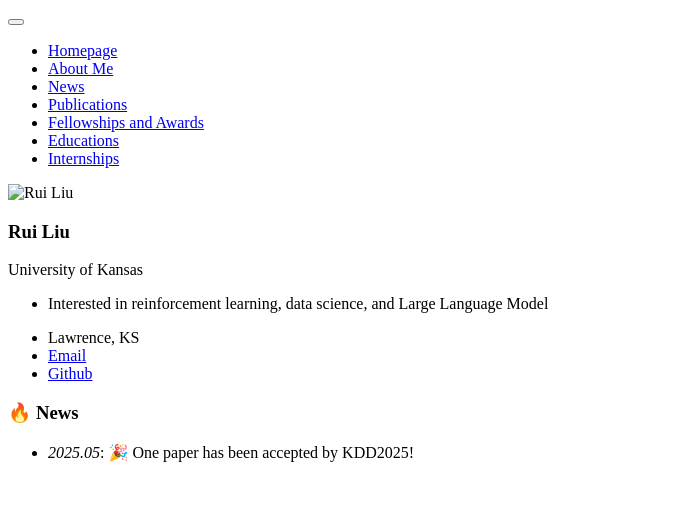
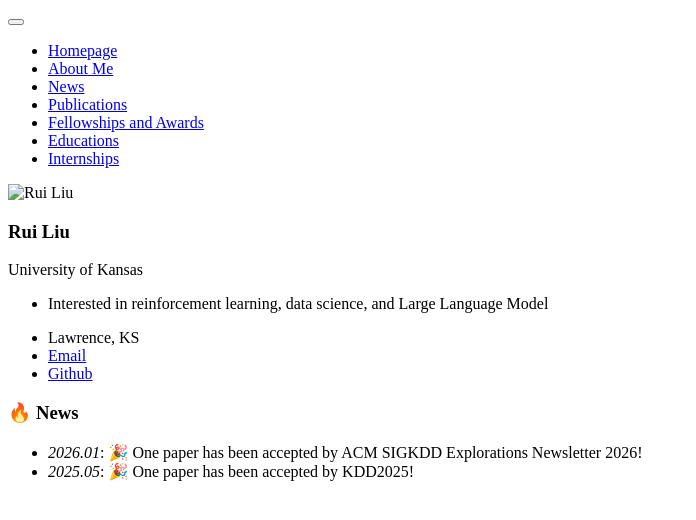
Before and after one commit to RayLiu1103/rayliu1103.github.io, a Jekyll site: the page built from _pages/includes/news.md, in a window 1280 px wide. Shown: the top 520 px of the page, without its empty margins (0-696 px from the left). Built offline with Jekyll 4.4.1, drawn with Linux system fonts in a browser that asks for light colours; our own code applies the rules of GitHub Pages for plain Markdown files; comment, search, counter and statistics services are not loaded.

Commit message:
Update news.md

```diff
--- a/_pages/includes/news.md
+++ b/_pages/includes/news.md
@@ -1,2 +1,3 @@
 # 🔥 News
+- *2026.01*: 🎉 One paper has been accepted by ACM SIGKDD Explorations Newsletter 2026!
 - *2025.05*: 🎉 One paper has been accepted by KDD2025!
```
